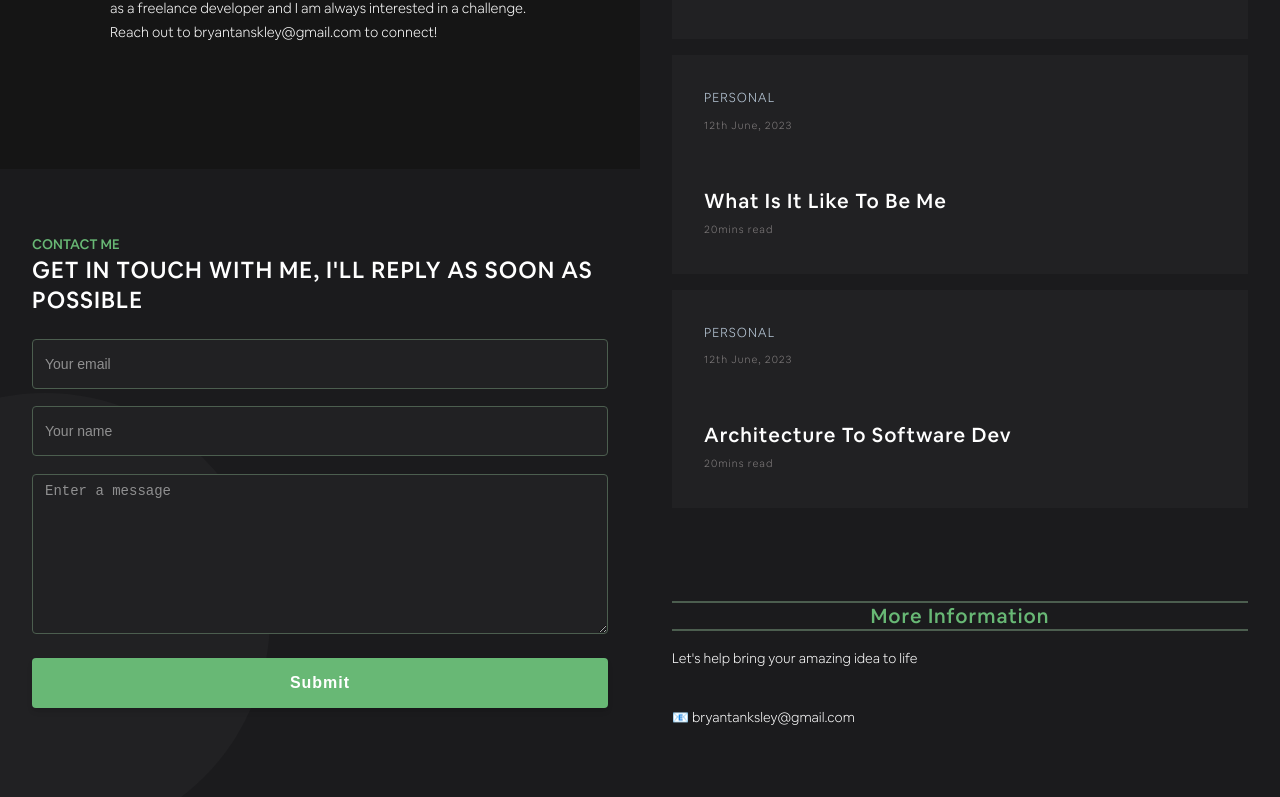
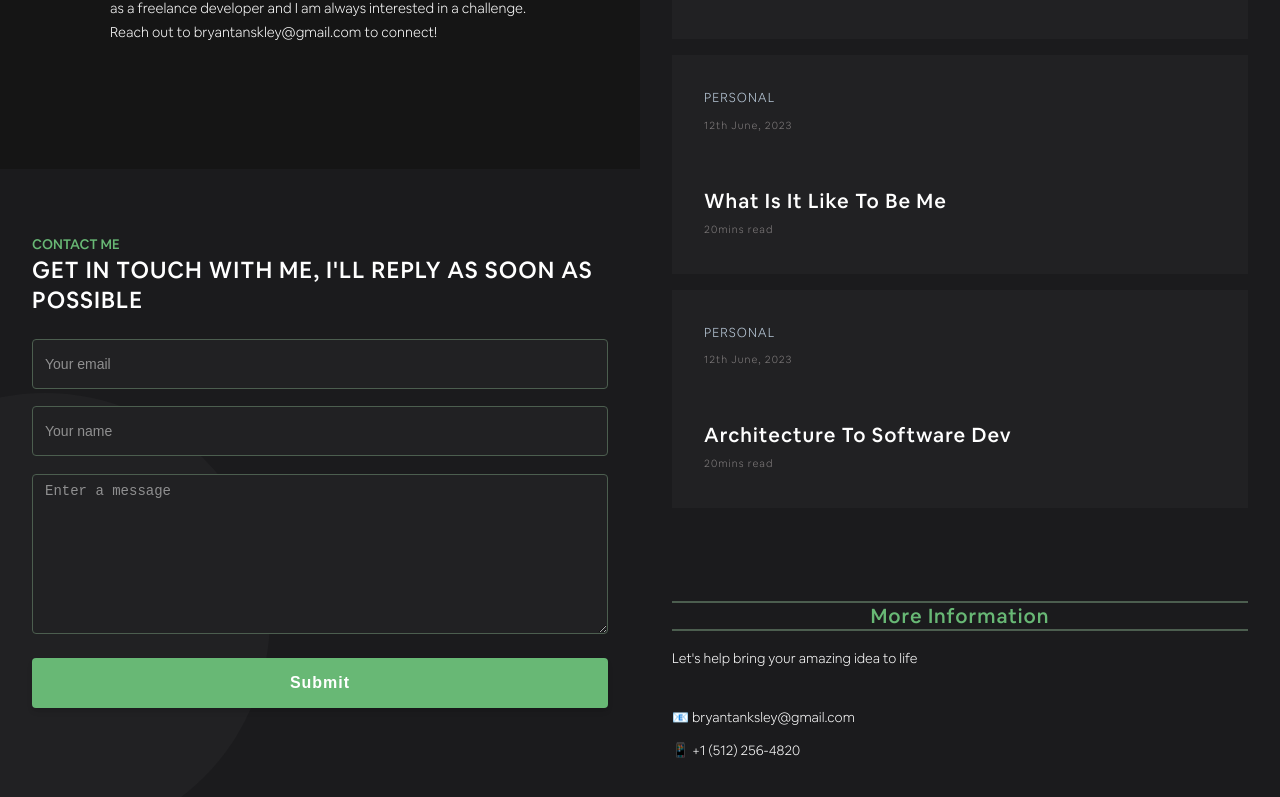
Before and after one commit to Moshood1426/Laity-Portfolio, a React (Create React App) app: page / in a window 1280 px wide. Shown: the part 2059-2856 px from the top of the page. Built offline with nearby package versions, Linux system fonts and the light colour scheme; the HTML template or start-up script is replaced by a standard one.

Commit message:
new addition

```diff
--- a/src/components/MoreInfo.tsx
+++ b/src/components/MoreInfo.tsx
@@ -10,6 +10,7 @@ const MoreInfo = () => {
           Let's help bring your amazing idea to life{" "}
         </p>
         <p>📧 bryantanksley@gmail.com</p>
+        <p>📱 +1 (512) 256-4820</p>
       </div>
     </Wrapper>
   );
```
